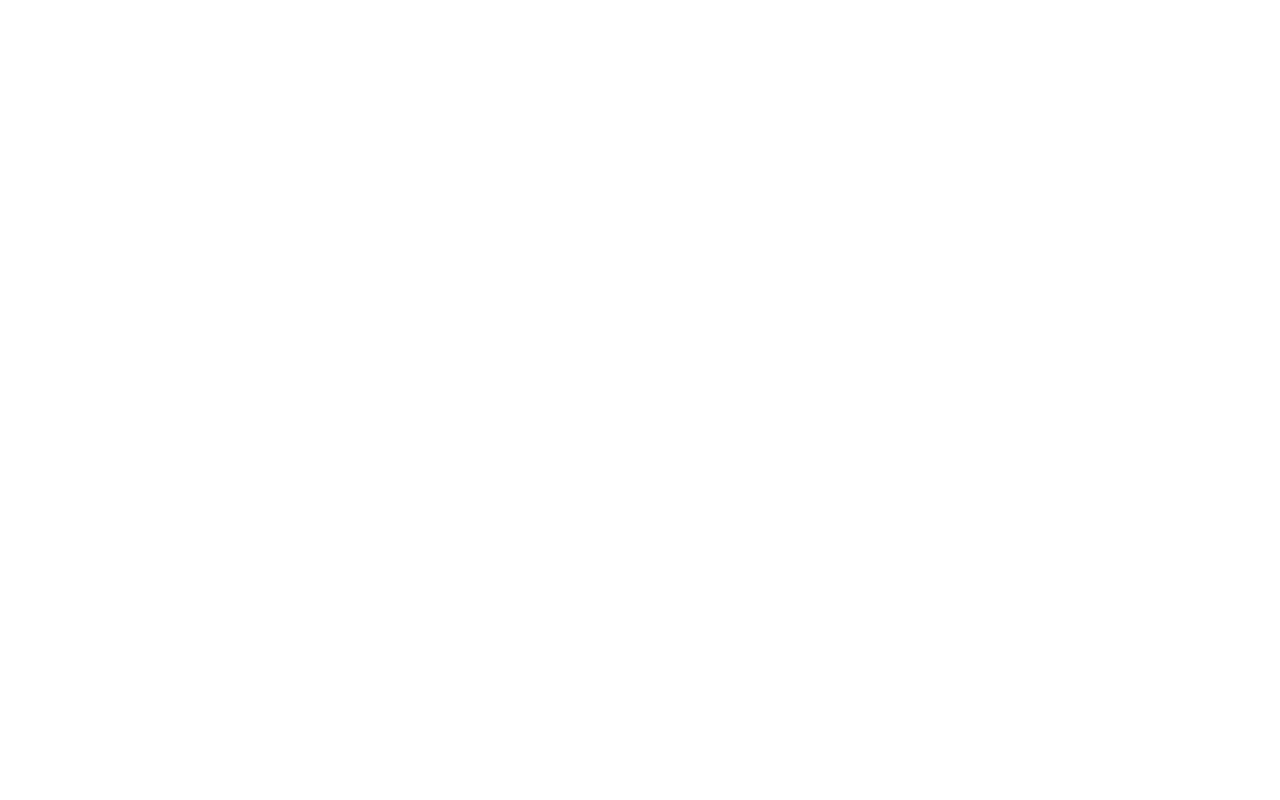
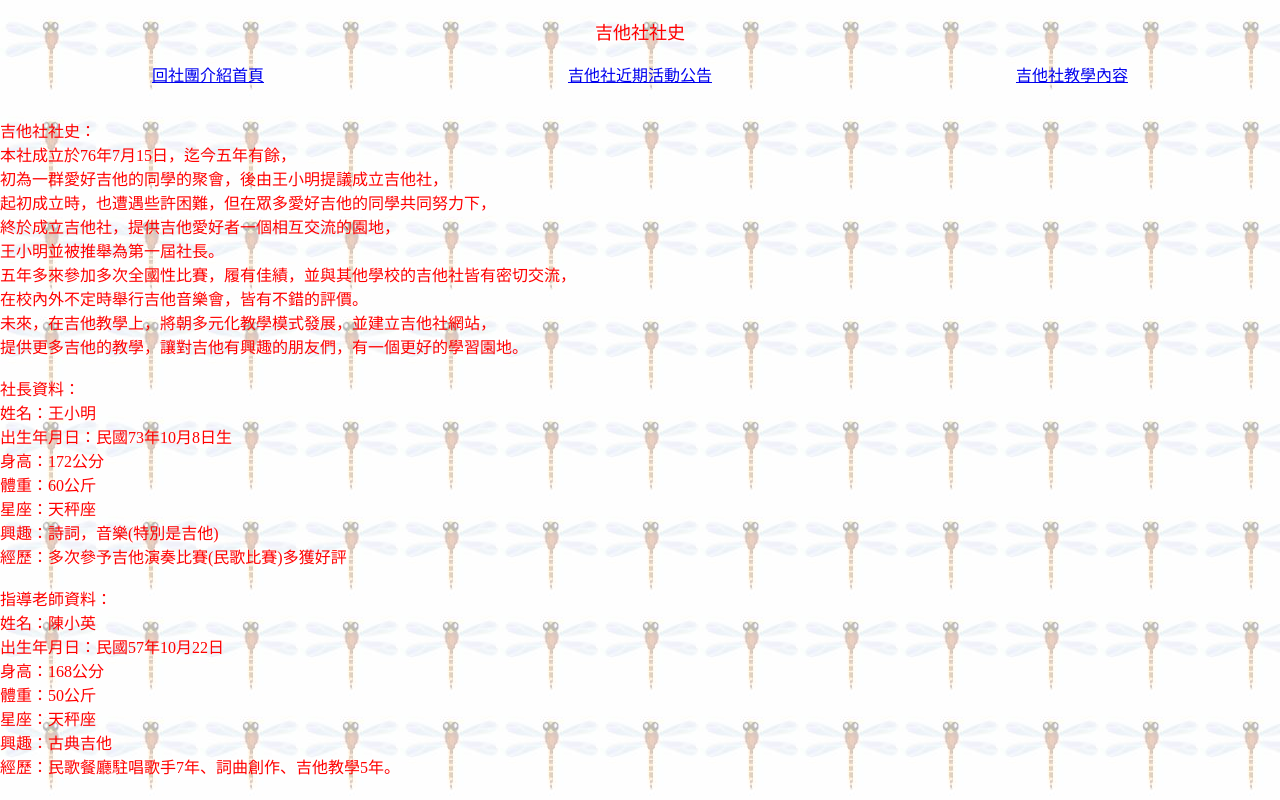
Before and after one commit to ericliliwayne/midtermexam-pra-20220430, a plain HTML site: page guitar_history.html in a window 1280 px wide. Drawn offline with Linux system fonts and the light colour scheme.

Commit message:
新增guitar_history內容並能在首頁區顯示

```diff
--- a/guitar_history.html
+++ b/guitar_history.html
@@ -0,0 +1,77 @@
+<!DOCTYPE html>
+<html lang="en">
+<head>
+    <meta charset="UTF-8">
+    <meta http-equiv="X-UA-Compatible" content="IE=edge">
+    <meta name="viewport" content="width=device-width, initial-scale=1.0">
+    <title>吉他社社史</title>
+    <style>
+        body{
+
+            font-family: '標楷體';
+            background-image: url(./images/0101.jpg);
+            margin: auto;
+        }
+        p{
+            font-size: 18px;
+            color: #ff0000;
+            text-align: center;
+
+        }
+        nav{
+
+            display: flex;
+            justify-content: space-around;
+        }
+        nav>a{
+            font-size: 16px;
+            text-align: center;
+
+        }
+        div{
+            margin-top: 2rem;
+            font-size: 16px;
+            text-align: left;
+            color: #ff0000;
+        }
+    </style>
+</head>
+<body>
+    <p>吉他社社史</p>
+    <nav>
+        <a href="./index.html" target="_top">回社團介紹首頁</a>
+        <a href="./guitar_event.html">吉他社近期活動公告</a>
+        <a href="./guitar_learning.html">吉他社教學內容</a>
+    </nav>
+    <div>
+    吉他社社史：<br>
+    本社成立於76年7月15日，迄今五年有餘，<br>
+    初為一群愛好吉他的同學的聚會，後由王小明提議成立吉他社，<br>
+    起初成立時，也遭遇些許困難，但在眾多愛好吉他的同學共同努力下，<br>
+    終於成立吉他社，提供吉他愛好者一個相互交流的園地，<br>
+    王小明並被推舉為第一屆社長。<br>
+    五年多來參加多次全國性比賽，履有佳績，並與其他學校的吉他社皆有密切交流，<br>
+    在校內外不定時舉行吉他音樂會，皆有不錯的評價。<br>
+    未來，在吉他教學上，將朝多元化教學模式發展，並建立吉他社網站，<br>
+    提供更多吉他的教學，讓對吉他有興趣的朋友們，有一個更好的學習園地。<br>
+    <br>
+    社長資料：<br>
+    姓名：王小明<br>
+    出生年月日：民國73年10月8日生<br>
+    身高：172公分<br>
+    體重：60公斤<br>
+    星座：天秤座<br>
+    興趣：詩詞，音樂(特別是吉他)<br>
+    經歷：多次參予吉他演奏比賽(民歌比賽)多獲好評<br>
+    <br>
+    指導老師資料：<br>
+    姓名：陳小英<br>
+    出生年月日：民國57年10月22日<br>
+    身高：168公分<br>
+    體重：50公斤<br>
+    星座：天秤座<br>
+    興趣：古典吉他<br>
+    經歷：民歌餐廳駐唱歌手7年、詞曲創作、吉他教學5年。<br>
+    </div>
+</body>
+</html>
```
Also changed, not shown: index.html (+1 -1 lines).
